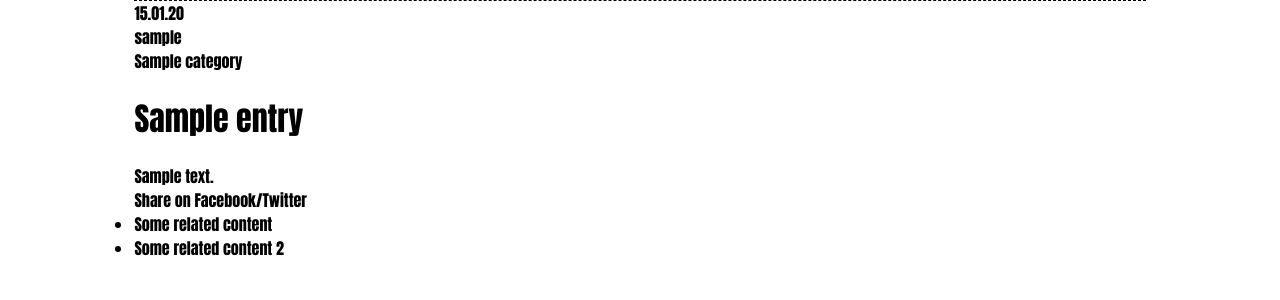
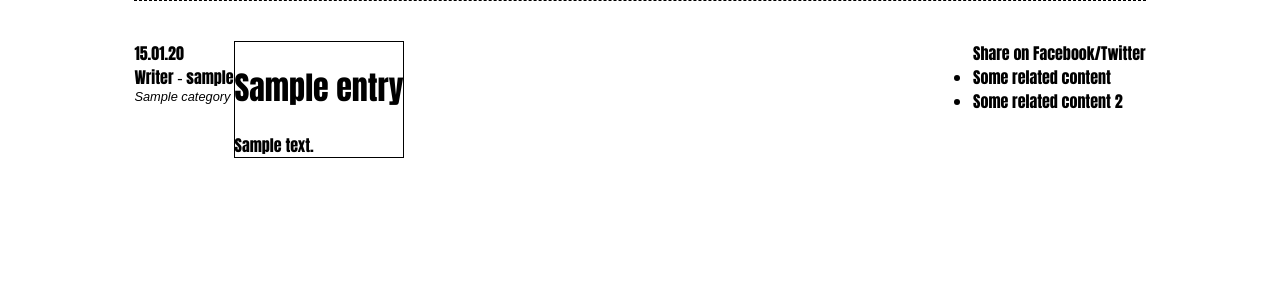
Before and after one commit to tompreston/generationzero, a Django app: a page that uses magazine/templates/magazine/entry_detail.html in a window 1280 px wide. Shown: the part 114-414 px from the top of the page. Run offline with Django 3.2, Linux system fonts and the light colour scheme; tables that the repository leaves empty hold one stand-in row (values such as "Sample post"); some libraries are stand-ins or nearby versions.

Commit message:
Bit more on entry detail

```diff
--- a/magazine/static/magazine/css/entry_detail.css
+++ b/magazine/static/magazine/css/entry_detail.css
@@ -1,3 +1,26 @@
 .entry-container {
     border-top: 1px dashed rgb(0, 0, 0);
+    padding-top: 40px;
 }
+
+.entry-categories {
+    font-family: sans-serif;
+    font-style: italic;
+    font-size: 0.8em;
+}
+
+.entry-info {
+    float: left;
+}
+.entry-extra {
+    float: right;
+}
+
+.entry-content {
+    border: 1px solid black;
+    margin-left: auto;
+    margin-right: auto;
+    display: block;
+    float: left;
+    /*TODO needs work*/
+}
--- a/magazine/templates/magazine/entry_detail.html
+++ b/magazine/templates/magazine/entry_detail.html
@@ -19,7 +19,7 @@
             {{ entry.created_at|date:'d.m.y' }}
         </div>
         <div class="entry-author">
-            {{ entry.created_by }}
+            Writer &dash; {{ entry.created_by }}
             <!-- TODO add extra authors -->
         </div>
         <div class="entry-categories">
```
